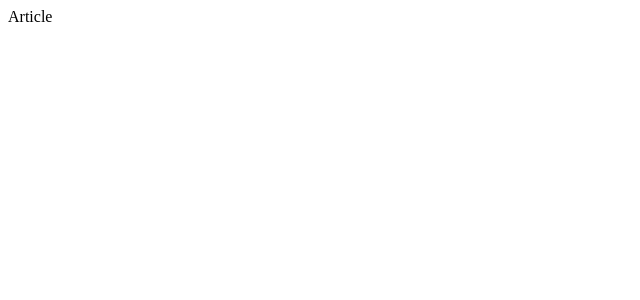
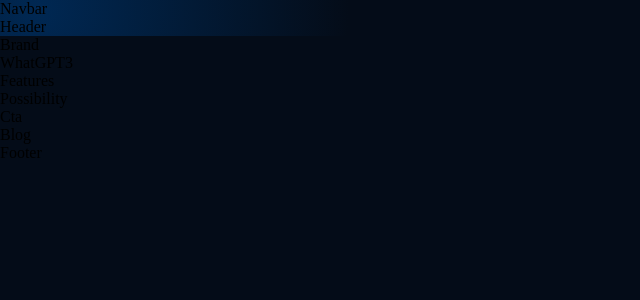
Before and after one commit to bonraton/gpt3-jsm, a React (Vite) app: page / in a window 1280 px wide. Shown: the top 300 px of the page, without its empty margins (0-640 px from the left). Built offline with nearby package versions, Linux system fonts and the light colour scheme.

Commit message:
basic styles

```diff
--- a/index.html
+++ b/index.html
@@ -8,6 +8,6 @@
   </head>
   <body>
     <div id="root"></div>
-    <script type="module" src="/src/main.tsx"></script>
+    <script type="module" src="/src/index.tsx"></script>
   </body>
 </html>
--- /dev/null
+++ b/src/App.css
@@ -0,0 +1,94 @@
+* {
+    box-sizing: border-box;
+    padding: 0;
+    margin: 0;
+    scroll-behavior: smooth;
+}
+
+body {
+    /* background: var(--color-bg); */
+    background-color: var(--color-bg);
+}
+
+a {
+    color: unset;
+    text-decoration: none;
+  }
+
+  .gradient__bg {
+    background:-moz-radial-gradient(circle at 3% 25%, rgba(0, 40, 83, 1) 0%, rgba(4, 12, 24, 1) 25%);
+
+    /* safari 5.1+,chrome 10+ */
+    background:-webkit-radial-gradient(circle at 3% 25%, rgba(0, 40, 83, 1) 0%, rgba(4, 12, 24, 1) 25%);
+
+    /* opera 11.10+ */
+    background:-o-radial-gradient(circle at 3% 25%, rgba(0, 40, 83, 1) 0%, rgba(4, 12, 24, 1) 25%);
+
+    /* ie 10+ */
+    background:-ms-radial-gradient(circle at 3% 25%, rgba(0, 40, 83, 1) 0%, rgba(4, 12, 24, 1) 25%);
+
+    /* global 92%+ browsers support */
+    background:radial-gradient(circle at 3% 25%, rgba(0, 40, 83, 1) 0%, rgba(4, 12, 24, 1) 25%);
+  }
+
+.gradinet__text {
+    background: var(--gradient-text);
+    background-clip: text;
+    -webkit-background-clip: text;
+    -webkit-text-fill-color: transparent;
+}
+
+.section__padding {
+    padding: 4rem 6rem;
+}
+
+.section__margin {
+    padding: 4rem 6rem;
+}
+
+.scale-up-center {
+	-webkit-animation: scale-up-center 0.4s cubic-bezier(0.390, 0.575, 0.565, 1.000) both;
+	animation: scale-up-center 0.4s cubic-bezier(0.390, 0.575, 0.565, 1.000) both;
+}
+
+@-webkit-keyframes scale-up-center {
+  0% {
+    -webkit-transform: scale(0.5);
+            transform: scale(0.5);
+  }
+  100% {
+    -webkit-transform: scale(1);
+            transform: scale(1);
+  }
+}
+
+@keyframes scale-up-center {
+  0% {
+    -webkit-transform: scale(0.5);
+            transform: scale(0.5);
+  }
+  100% {
+    -webkit-transform: scale(1);
+            transform: scale(1);
+  }
+}
+
+@media screen and (max-width: 700px) {
+  .section__padding {
+    padding: 4rem;
+  }
+
+  .section__margin {
+    margin: 4rem;
+  }
+}
+
+@media screen and (max-width: 550px) {
+  .section__padding {
+    padding: 4rem 2rem;
+  }
+
+  .section__margin {
+    margin: 4rem 2rem;
+  }
+}
--- a/src/App.tsx
+++ b/src/App.tsx
@@ -1,9 +1,28 @@
-import { Article, Feature, Navbar, Cta, Brand } from './components';
+import { Navbar, Cta, Brand } from './components';
+import {
+  Footer,
+  Blog,
+  Possibility,
+  Features,
+  WhatGPT3,
+  Header,
+} from './containers';
+import './App.css';
 
 function App() {
   return (
-    <div>
-      <Article />
+    <div className='App'>
+      <div className='gradient__bg'>
+        <Navbar />
+        <Header />
+      </div>
+      <Brand />
+      <WhatGPT3 />
+      <Features />
+      <Possibility />
+      <Cta />
+      <Blog />
+      <Footer />
     </div>
   );
 }
--- a/src/containers/index.ts
+++ b/src/containers/index.ts
@@ -3,4 +3,4 @@
 export { default as Footer } from './footer/Footer';
 export { default as Header } from './header/Header';
 export { default as Possibility } from './possibility/Possibility';
-export { default as WhatPGT3 } from './whatGPT3/WhatGPT3';
+export { default as WhatGPT3 } from './whatGPT3/WhatGPT3';
--- /dev/null
+++ b/src/index.css
@@ -0,0 +1,14 @@
+ @import url('https://fonts.googleapis.com/css2?family=Manrope:wght@200;300;400;500;600;700;800&display=swap');
+
+ html {
+     --font-family: 'Manrope', sans-serif;
+
+     --gradient-text: linear-gradient(89.97deg, #AE67FA 1.84%, #F49867 102.67%);
+     --gradient-bar: linear-gradient(103.22deg, #AE67FA -13.86%, #F49867 99.55%);
+
+     --color-bg: #040C18;
+     --color-footer: #031B34;
+     --color-blog: #042c54;
+     --color-text: #81AFDD;
+     --color-subtext: #FF8A71;
+ }
--- a/src/assets/index.tsx
+++ b/src/index.tsx
@@ -1,6 +1,7 @@
 import React from "react";
 import ReactDOM from "react-dom/client";
-import App from "../App";
+import App from "./App";
+import './index.css';
 
 
 const container = document.getElementById('root') as HTMLElement;
--- a/src/main.tsx
+++ /dev/null
@@ -1,9 +0,0 @@
-import React from 'react'
-import ReactDOM from 'react-dom/client'
-import App from './App'
-
-ReactDOM.createRoot(document.getElementById('root') as HTMLElement).render(
-  <React.StrictMode>
-    <App />
-  </React.StrictMode>
-)
--- a/tsconfig.json
+++ b/tsconfig.json
@@ -16,6 +16,6 @@
     "noEmit": true,
     "jsx": "react-jsx"
   },
-  "include": ["src", "src/assets/index.tsx"],
+  "include": ["src", "src/index.tsx"],
   "references": [{ "path": "./tsconfig.node.json" }]
 }
```
Also changed, not shown: src/containers/header/Header.css (added), src/containers/whatGPT3/WhatGPT3.css (added), src/containers/whatGPT3/WhatPGT.css (deleted), 1 other file (tests, documents, lock files or other folders).
